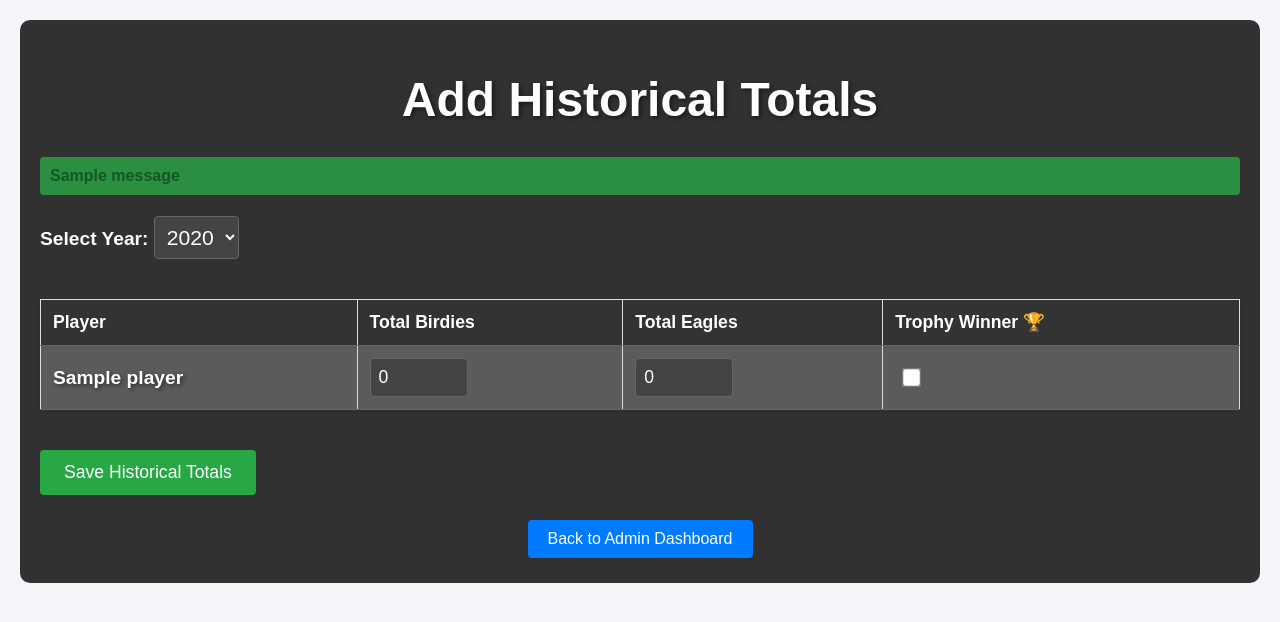
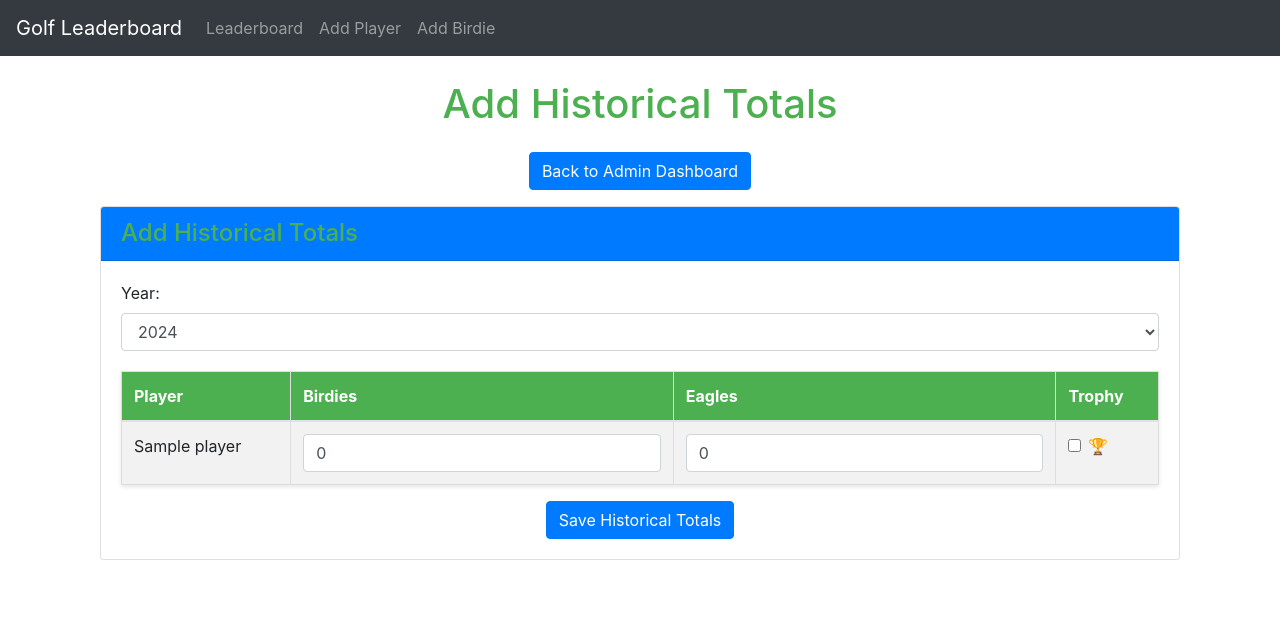
Before and after one commit to mawdis2/golf-leaderboard, a Flask app: page /add_historical_totals in a window 1280 px wide. Shown: the top 622 px of the page. Run offline with Flask 2, Linux system fonts and the light colour scheme; a user stored in the database is signed in; tables that the repository leaves empty hold one stand-in row (values such as "Sample post"); one stand-in notice (Sample message) is shown; some libraries are stand-ins or nearby versions.

Commit message:
Improve historical data handling and trophy status

```diff
--- a/routes.py
+++ b/routes.py
@@ -750,7 +750,7 @@ def add_historical_totals():
                     try:
                         player_id = int(key.split('_')[1])
                         birdies = int(value) if value else 0
-                        eagles = int(request.form.get(f'eagles_{player_id}', 0))
+                        eagles = int(request.form.get(f'eagles_{player_id}', 0) or 0)  # Handle empty string
                         has_trophy = request.form.get(f'trophy_{player_id}', 'off') == 'on'
 
                         print(f"\nProcessing player {player_id}:")
@@ -781,6 +781,16 @@ def add_historical_totals():
                             )
                             db.session.add(historical_total)
                             print("New record added to session")
+
+                        # Update player's trophy status if needed
+                        if has_trophy:
+                            player = Player.query.get(player_id)
+                            if player:
+                                if not player.permanent_emojis:
+                                    player.permanent_emojis = "🏆"
+                                elif "🏆" not in player.permanent_emojis:
+                                    player.permanent_emojis += "🏆"
+                                print(f"Updated player trophy status: {player.permanent_emojis}")
                     except Exception as player_error:
                         print(f"Error processing player {player_id}: {str(player_error)}")
                         raise
@@ -788,6 +798,18 @@ def add_historical_totals():
             print("\nCommitting to database...")
             db.session.commit()
             print("Commit successful!")
+
+            # Verify the data was saved correctly
+            for key, value in request.form.items():
+                if key.startswith('birdies_'):
+                    player_id = int(key.split('_')[1])
+                    historical = HistoricalTotal.query.filter_by(
+                        player_id=player_id,
+                        year=year
+                    ).first()
+                    if historical:
+                        print(f"Verified player {player_id}: Birdies={historical.birdies}, Eagles={historical.eagles}, Trophy={historical.has_trophy}")
+
             flash(f"Historical totals updated for {year}", "success")
             return redirect(url_for("main.history", year=year))
 
--- a/templates/add_historical_totals.html
+++ b/templates/add_historical_totals.html
@@ -1,222 +1,65 @@
-<!DOCTYPE html>
-<html lang="en">
-<head>
-    <meta charset="UTF-8">
-    <meta name="viewport" content="width=device-width, initial-scale=1.0">
-    <title>Add Historical Totals</title>
-    <link rel="stylesheet" href="{{ url_for('static', filename='styles.css') }}">
-    <style>
-        .admin-container {
-            background-color: rgba(0, 0, 0, 0.8);
-            padding: 20px;
-            border-radius: 10px;
-            margin: 20px auto;
-            max-width: 1200px;
-            color: white;
-        }
+{% extends "base.html" %}
 
-        table {
-            width: 100%;
-            border-collapse: collapse;
-            margin-top: 20px;
-            background-color: rgba(0, 0, 0, 0.4);
-        }
+{% block title %}Add Historical Totals{% endblock %}
 
-        th, td {
-            padding: 12px;
-            text-align: left;
-            border-bottom: 1px solid #666;
-            color: white;
-            font-size: 1.1em;
-        }
+{% block content %}
+<div class="container">
+    <h1 class="text-center mb-4">Add Historical Totals</h1>
 
-        th {
-            background-color: #333;
-            font-weight: bold;
-        }
+    <div class="text-center mb-3">
+        <a href="{{ url_for('main.admin_dashboard') }}" class="btn btn-primary">Back to Admin Dashboard</a>
+    </div>
 
-        td {
-            background-color: rgba(51, 51, 51, 0.8);
-        }
-
-        tr:hover td {
-            background-color: rgba(70, 70, 70, 0.8);
-        }
-
-        .player-name {
-            font-weight: bold;
-            font-size: 1.2em;
-            text-shadow: 2px 2px 4px rgba(0, 0, 0, 0.5);
-        }
-
-        input[type="number"] {
-            width: 80px;
-            padding: 8px;
-            border: 1px solid #666;
-            border-radius: 4px;
-            background-color: #444;
-            color: white;
-            font-size: 1em;
-        }
-
-        input[type="number"]:focus {
-            background-color: #555;
-            border-color: #007bff;
-            outline: none;
-        }
-
-        input[type="checkbox"] {
-            transform: scale(1.5);
-            margin: 10px;
-        }
-
-        select {
-            font-size: 1.1em;
-            padding: 8px;
-            background-color: #444;
-            color: white;
-            border: 1px solid #666;
-            border-radius: 4px;
-            margin-bottom: 20px;
-        }
-
-        select:focus {
-            background-color: #555;
-            border-color: #007bff;
-            outline: none;
-        }
-
-        button {
-            background-color: #28a745;
-            color: white;
-            border: none;
-            padding: 12px 24px;
-            border-radius: 4px;
-            cursor: pointer;
-            margin-top: 20px;
-            font-size: 1.1em;
-            transition: background-color 0.3s;
-        }
-
-        button:hover {
-            background-color: #218838;
-        }
-
-        .button-container {
-            margin-top: 20px;
-        }
-
-        .button-container a {
-            background-color: #007bff;
-            color: white;
-            text-decoration: none;
-            padding: 10px 20px;
-            border-radius: 4px;
-            transition: background-color 0.3s;
-        }
-
-        .button-container a:hover {
-            background-color: #0056b3;
-        }
-
-        .year-select {
-            margin-bottom: 20px;
-            font-size: 1.2em;
-        }
-
-        h1 {
-            color: white;
-            text-shadow: 2px 2px 4px rgba(0, 0, 0, 0.5);
-            margin-bottom: 30px;
-        }
-
-        .flashes {
-            list-style: none;
-            padding: 0;
-        }
-
-        .flashes li {
-            padding: 10px;
-            margin-bottom: 10px;
-            border-radius: 4px;
-            font-weight: bold;
-        }
-
-        .flashes li.success {
-            background-color: rgba(40, 167, 69, 0.8);
-        }
-
-        .flashes li.error {
-            background-color: rgba(220, 53, 69, 0.8);
-        }
-    </style>
-</head>
-<body>
-    <div class="admin-container">
-        <h1>Add Historical Totals</h1>
-
-        {% with messages = get_flashed_messages(with_categories=true) %}
-            {% if messages %}
-                <ul class="flashes">
-                    {% for category, message in messages %}
-                        <li class="{{ category }}">{{ message }}</li>
-                    {% endfor %}
-                </ul>
-            {% endif %}
-        {% endwith %}
-
-        <form method="POST" action="{{ url_for('main.add_historical_totals') }}">
-            <div class="year-select">
-                <label for="year"><strong>Select Year:</strong></label>
-                <select name="year" required>
+    <div class="card">
+        <div class="card-header bg-primary text-white">
+            <h2 class="h4 mb-0">Add Historical Totals</h2>
+        </div>
+        <div class="card-body">
+            <form method="post">
+                <div class="form-group mb-3">
+                    <label for="year">Year:</label>
+                    <select name="year" id="year" class="form-control">
                         {% for year in years %}
-                        <option value="{{ year }}">{{ year }}</option>
+                            <option value="{{ year }}" {% if year == selected_year %}selected{% endif %}>{{ year }}</option>
                         {% endfor %}
                     </select>
                 </div>
 
-            <table>
+                <table class="table table-striped">
                     <thead>
                         <tr>
                             <th>Player</th>
-                        <th>Total Birdies</th>
-                        <th>Total Eagles</th>
-                        <th>Trophy Winner 🏆</th>
+                            <th>Birdies</th>
+                            <th>Eagles</th>
+                            <th>Trophy</th>
                         </tr>
                     </thead>
                     <tbody>
                         {% for player in players %}
-                        {% set historical = player.historical_totals|selectattr('year', 'equalto', selected_year)|first %}
                             <tr>
-                            <td class="player-name">{{ player.name }}</td>
+                                <td>{{ player.name }}</td>
                                 <td>
-                                <input type="number"
-                                       name="birdies_{{ player.id }}"
-                                       min="0"
-                                       value="{{ historical.total_birdies if historical else 0 }}">
+                                    <input type="number" name="birdies_{{ player.id }}" class="form-control" min="0" value="0">
                                 </td>
                                 <td>
-                                <input type="number"
-                                       name="eagles_{{ player.id }}"
-                                       min="0"
-                                       value="{{ historical.total_eagles if historical else 0 }}">
+                                    <input type="number" name="eagles_{{ player.id }}" class="form-control" min="0" value="0">
                                 </td>
                                 <td>
-                                <input type="checkbox"
-                                       name="trophy_{{ player.id }}"
-                                       {% if historical and historical.has_trophy %}checked{% endif %}>
+                                    <div class="form-check">
+                                        <input type="checkbox" name="trophy_{{ player.id }}" class="form-check-input" id="trophy_{{ player.id }}">
+                                        <label class="form-check-label" for="trophy_{{ player.id }}">🏆</label>
+                                    </div>
                                 </td>
                             </tr>
                         {% endfor %}
                     </tbody>
                 </table>
 
-            <button type="submit" onclick="return confirm('Are you sure you want to update these totals?')">Save Historical Totals</button>
+                <div class="text-center mt-3">
+                    <button type="submit" class="btn btn-primary">Save Historical Totals</button>
+                </div>
             </form>
-
-        <div class="button-container">
-            <a href="{{ url_for('main.admin_dashboard') }}" class="button">Back to Admin Dashboard</a>
         </div>
     </div>
-</body>
-</html>
+</div>
+{% endblock %}
```
Lines whose indentation alone changed are shown as unchanged.
